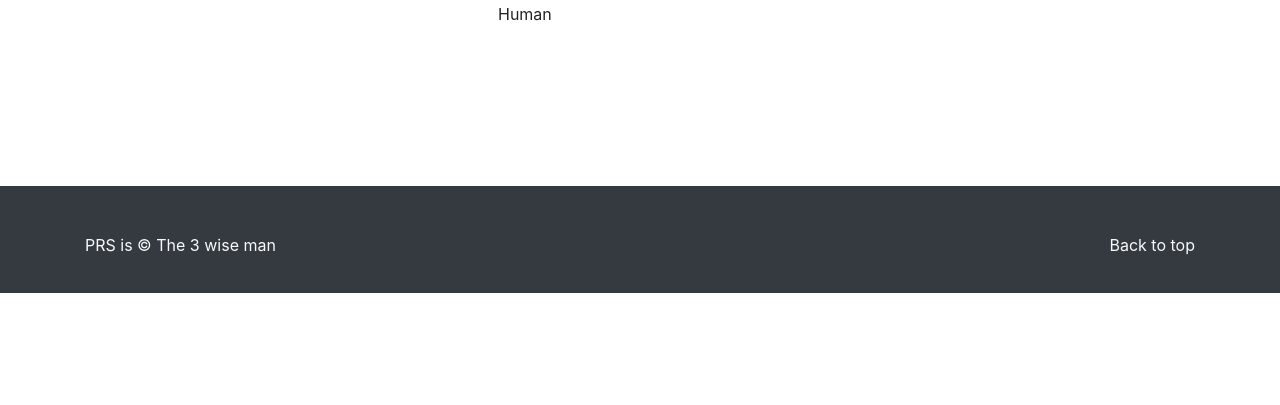
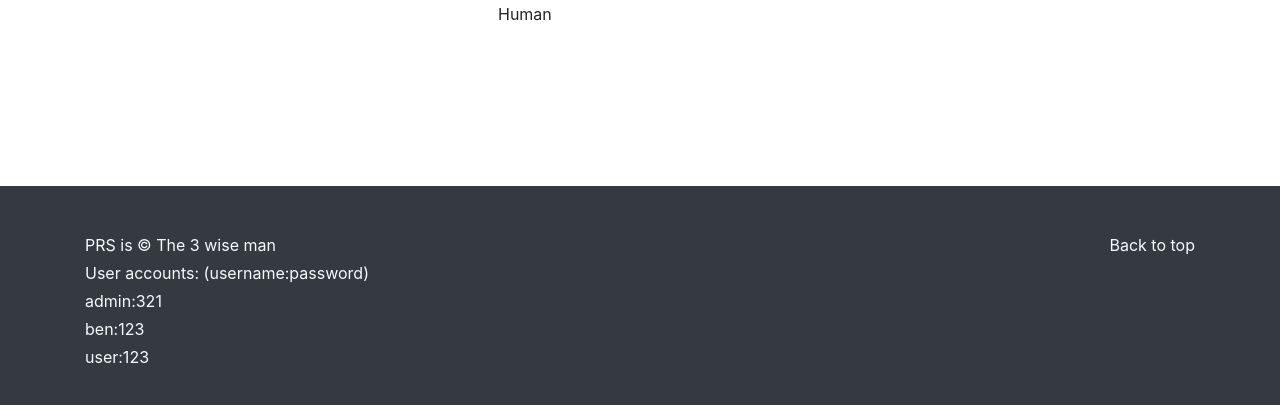
Before and after one commit to Benjaminlooi/prs, a PHP site: page / in a window 1280 px wide. Shown: the part 974-1379 px from the top of the page. Before the commit the page ends 1267 px from the top, so only its background shows below. Run offline with PHP 8.4, Linux system fonts and the light colour scheme.

Commit message:
add user accounts text for demo

```diff
--- a/index.php
+++ b/index.php
@@ -169,6 +169,10 @@ $_SESSION['prevPage'] = "index";
           <a href="#" class="text-light">Back to top</a>
         </p>
         <p>PRS is &copy; The 3 wise man</p>
+        <p>User accounts: (username:password)</p>
+        <p>admin:321</p>
+        <p>ben:123</p>
+        <p>user:123</p>
       </div>
     </footer>
   </section>
```
